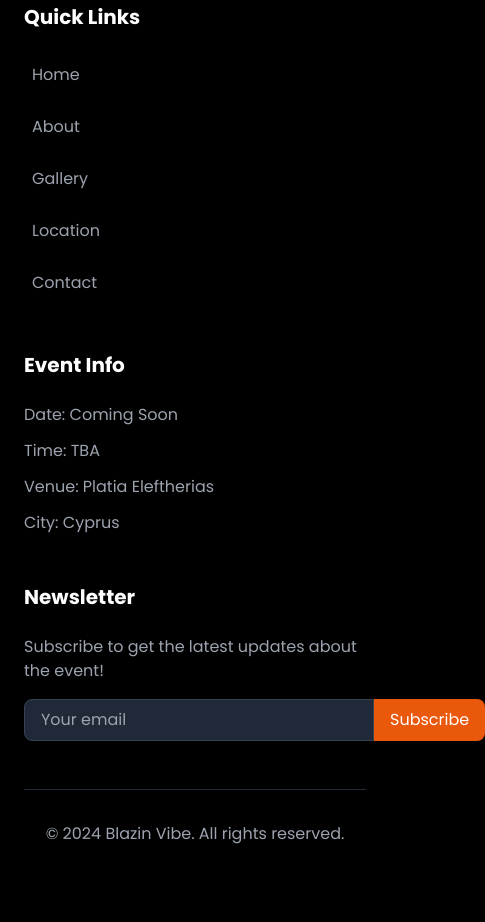
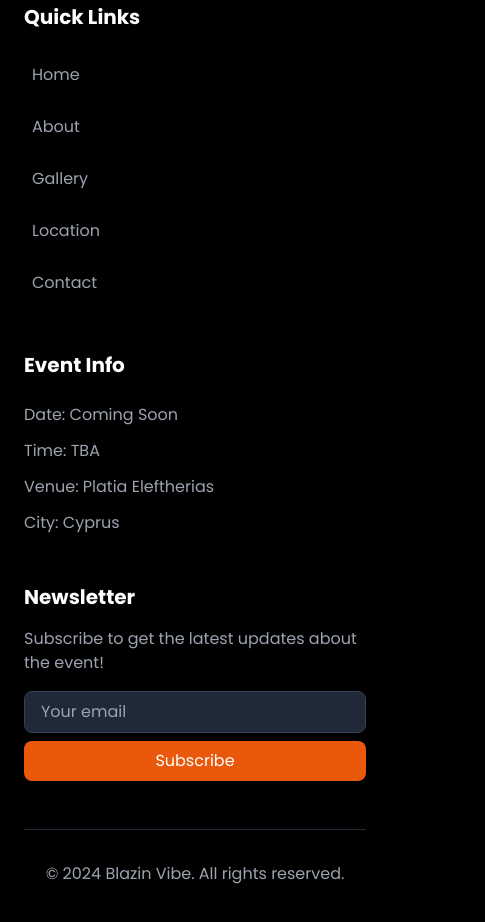
Before and after one commit to EliasL15/blazinvibe, a plain HTML site: page index.html in a window 390 px wide. Shown: the part 7141-8063 px from the top of the page, 485 px wide, since content can reach past the window. Before the commit the page ends 8035 px from the top, so only its background shows below. Drawn offline with nearby package versions, Linux system fonts and the light colour scheme; a script that the page names is missing.

Commit message:
newsletter

```diff
--- a/index.html
+++ b/index.html
@@ -410,11 +410,11 @@
                     </ul>
                 </div>
                 <div>
-                    <h4 class="text-xl font-bold mb-6">Newsletter</h4>
+                    <h4 class="text-xl font-bold mb-4 sm:mb-6">Newsletter</h4>
                     <p class="text-gray-400 mb-4">Subscribe to get the latest updates about the event!</p>
-                    <form class="flex">
-                        <input type="email" placeholder="Your email" class="flex-1 bg-gray-800 border border-gray-700 rounded-l-lg py-2 px-4 focus:outline-none focus:ring-2 focus:ring-orange-500">
-                        <button type="submit" class="bg-orange-600 hover:bg-orange-700 text-white px-4 rounded-r-lg transition-colors duration-300">Subscribe</button>
+                    <form class="flex flex-col sm:flex-row gap-2 sm:gap-0">
+                        <input type="email" placeholder="Your email" class="w-full sm:w-auto flex-1 bg-gray-800 border border-gray-700 rounded-lg sm:rounded-l-lg sm:rounded-r-none py-2 px-4 focus:outline-none focus:ring-2 focus:ring-orange-500">
+                        <button type="submit" class="w-full sm:w-auto bg-orange-600 hover:bg-orange-700 text-white px-6 py-2 rounded-lg sm:rounded-l-none sm:rounded-r-lg transition-colors duration-300">Subscribe</button>
                     </form>
                 </div>
             </div>
```
